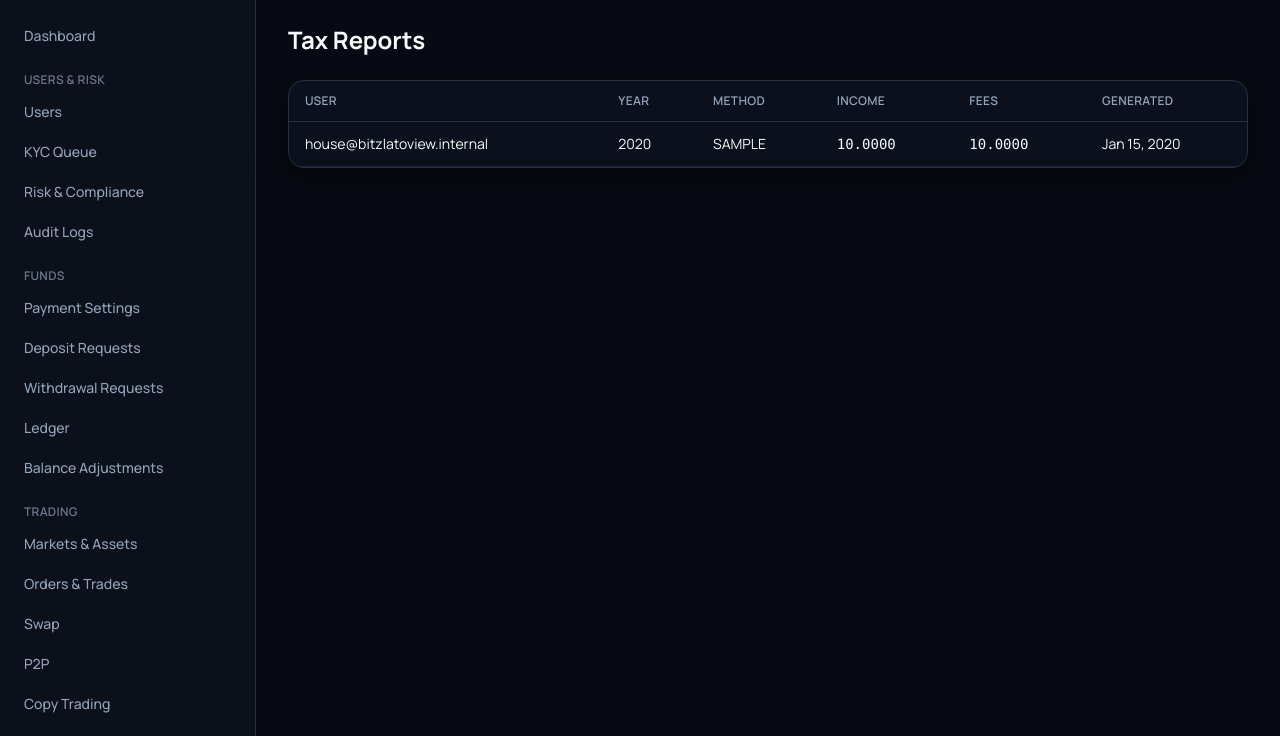
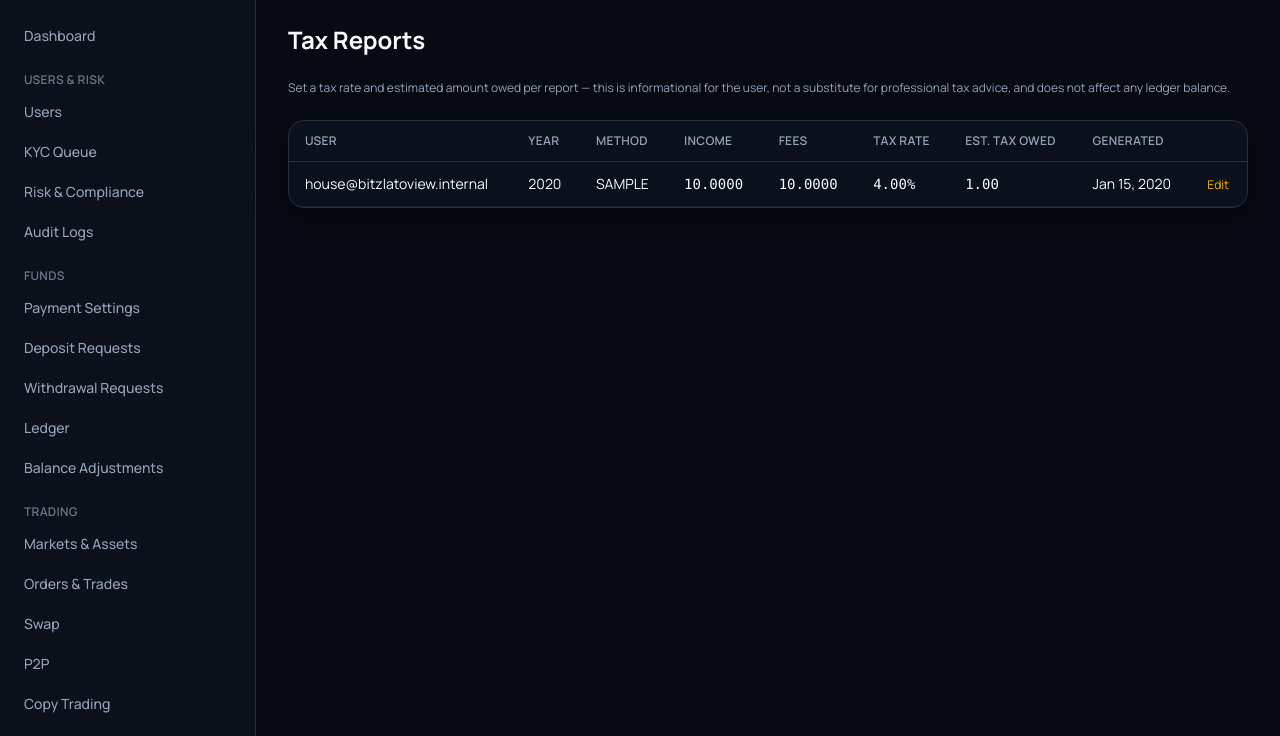
Before and after one commit to ecozeentech/Bitzlatoview, a Laravel app: page /admin/tax in a window 1280 px wide. Shown: the part 64-800 px from the top of the page. Run offline with Laravel 12, Linux system fonts and the light colour scheme; a user stored in the database is signed in; data comes from the database, SQL or seed files in the repository; tables that the repository leaves empty hold one stand-in row (values such as "Sample post"); grey boxes marked "Sample" are stand-in pictures; style sheets or scripts are compiled from the project's sources; some web fonts are replaced.

Commit message:
Admin can set tax rate and estimated amount owed per report
New tax_rate_pct, estimated_tax_owed, and admin_notes fields on
tax_reports, editable from /admin/tax. Shown to the user on their own
report (marked 'Pending admin review' until an admin sets them), and
included in the CSV export. This is informational only — it doesn't
touch any ledger balance, since actual tax liability requires human/
jurisdictional judgment the system can't determine on its own.

Co-authored-by: Ecozeen Tech <ecozeentech@users.noreply.github.com>

```diff
--- a/app/Http/Controllers/Admin/TaxController.php
+++ b/app/Http/Controllers/Admin/TaxController.php
@@ -3,7 +3,9 @@
 namespace App\Http\Controllers\Admin;
 
 use App\Http\Controllers\Controller;
+use App\Models\AuditLog;
 use App\Models\TaxReport;
+use Illuminate\Http\Request;
 
 class TaxController extends Controller
 {
@@ -13,4 +15,20 @@ class TaxController extends Controller
 
         return view('admin.tax.index', compact('reports'));
     }
+
+    public function update(Request $request, TaxReport $report)
+    {
+        $data = $request->validate([
+            'tax_rate_pct' => ['nullable', 'numeric', 'min:0', 'max:100'],
+            'estimated_tax_owed' => ['nullable', 'numeric', 'min:0'],
+            'admin_notes' => ['nullable', 'string', 'max:2000'],
+        ]);
+
+        $before = $report->only(array_keys($data));
+        $report->update($data);
+
+        AuditLog::record(auth()->user(), 'tax_report.updated', TaxReport::class, $report->id, $before, $data);
+
+        return back()->with('success', "Tax report for {$report->user->email} ({$report->year}) updated.");
+    }
 }
--- a/app/Http/Controllers/App/TaxController.php
+++ b/app/Http/Controllers/App/TaxController.php
@@ -80,8 +80,8 @@ class TaxController extends Controller
     {
         abort_unless($report->user_id === Auth::id(), 403);
 
-        $csv = "Year,Country,Cost Basis Method,Realized Gain,Unrealized Gain,Income,Fees Paid\n";
-        $csv .= "{$report->year},{$report->country},{$report->cost_basis_method},{$report->realized_gain},{$report->unrealized_gain},{$report->income_total},{$report->fees_paid}\n";
+        $csv = "Year,Country,Cost Basis Method,Realized Gain,Unrealized Gain,Income,Fees Paid,Tax Rate %,Estimated Tax Owed\n";
+        $csv .= "{$report->year},{$report->country},{$report->cost_basis_method},{$report->realized_gain},{$report->unrealized_gain},{$report->income_total},{$report->fees_paid},{$report->tax_rate_pct},{$report->estimated_tax_owed}\n";
 
         return response($csv, 200, [
             'Content-Type' => 'text/csv',
--- a/resources/views/admin/tax/index.blade.php
+++ b/resources/views/admin/tax/index.blade.php
@@ -1,11 +1,12 @@
 @extends('layouts.admin')
 
 @section('content')
-<div class="space-y-6">
+<div class="space-y-6" x-data="{ edit: null }">
     <h1 class="text-2xl font-bold">Tax Reports</h1>
+    <p class="text-xs text-text-muted">Set a tax rate and estimated amount owed per report — this is informational for the user, not a substitute for professional tax advice, and does not affect any ledger balance.</p>
     <div class="glass-card overflow-x-auto">
         <table class="data-table">
-            <thead><tr><th>User</th><th>Year</th><th>Method</th><th>Income</th><th>Fees</th><th>Generated</th></tr></thead>
+            <thead><tr><th>User</th><th>Year</th><th>Method</th><th>Income</th><th>Fees</th><th>Tax Rate</th><th>Est. Tax Owed</th><th>Generated</th><th></th></tr></thead>
             <tbody>
                 @forelse ($reports as $r)
                     <tr>
@@ -14,10 +15,33 @@
                         <td>{{ strtoupper($r->cost_basis_method) }}</td>
                         <td class="font-numeric">{{ number_format($r->income_total, 4) }}</td>
                         <td class="font-numeric">{{ number_format($r->fees_paid, 4) }}</td>
+                        <td class="font-numeric">{{ $r->tax_rate_pct !== null ? number_format($r->tax_rate_pct, 2).'%' : '—' }}</td>
+                        <td class="font-numeric">{{ $r->estimated_tax_owed !== null ? number_format($r->estimated_tax_owed, 2) : '—' }}</td>
                         <td class="text-text-muted">{{ $r->generated_at?->format('M d, Y') }}</td>
+                        <td><button type="button" @click="edit = edit === {{ $r->id }} ? null : {{ $r->id }}" class="text-xs text-brand hover:underline">Edit</button></td>
+                    </tr>
+                    <tr x-show="edit === {{ $r->id }}" x-cloak>
+                        <td colspan="9" class="bg-surface-2/40 p-4">
+                            <form method="POST" action="{{ route('admin.tax.update', $r) }}" class="grid gap-3 sm:grid-cols-3">
+                                @csrf @method('PATCH')
+                                <div>
+                                    <label class="label-field">Tax rate (%)</label>
+                                    <input type="number" step="0.01" name="tax_rate_pct" class="input-field" value="{{ $r->tax_rate_pct }}">
+                                </div>
+                                <div>
+                                    <label class="label-field">Estimated tax owed</label>
+                                    <input type="number" step="0.01" name="estimated_tax_owed" class="input-field" value="{{ $r->estimated_tax_owed }}">
+                                </div>
+                                <div class="sm:col-span-3">
+                                    <label class="label-field">Admin notes (internal, not shown to user)</label>
+                                    <textarea name="admin_notes" class="input-field" rows="2">{{ $r->admin_notes }}</textarea>
+                                </div>
+                                <button class="btn-brand text-sm sm:col-span-3 w-fit">Save</button>
+                            </form>
+                        </td>
                     </tr>
                 @empty
-                    <tr><td colspan="6" class="text-center text-text-muted">No reports generated yet.</td></tr>
+                    <tr><td colspan="9" class="text-center text-text-muted">No reports generated yet.</td></tr>
                 @endforelse
             </tbody>
         </table>
--- a/resources/views/app/tax/index.blade.php
+++ b/resources/views/app/tax/index.blade.php
@@ -37,7 +37,7 @@
         <h2 class="mb-3 font-semibold">Report History</h2>
         <div class="overflow-x-auto">
             <table class="data-table">
-            <thead><tr><th>Year</th><th>Method</th><th>Income</th><th>Fees</th><th>Generated</th><th></th></tr></thead>
+            <thead><tr><th>Year</th><th>Method</th><th>Income</th><th>Fees</th><th>Tax Rate</th><th>Est. Tax Owed</th><th>Generated</th><th></th></tr></thead>
             <tbody>
                 @forelse ($reports as $r)
                     <tr>
@@ -45,11 +45,13 @@
                         <td>{{ strtoupper($r->cost_basis_method) }}</td>
                         <td class="font-numeric">{{ number_format($r->income_total, 4) }}</td>
                         <td class="font-numeric">{{ number_format($r->fees_paid, 4) }}</td>
+                        <td class="font-numeric text-text-muted">{{ $r->tax_rate_pct !== null ? number_format($r->tax_rate_pct, 2).'%' : 'Pending admin review' }}</td>
+                        <td class="font-numeric text-text-muted">{{ $r->estimated_tax_owed !== null ? number_format($r->estimated_tax_owed, 2) : 'Pending admin review' }}</td>
                         <td class="text-text-muted">{{ $r->generated_at?->format('M d, Y') }}</td>
                         <td><a href="{{ route('app.tax.reports.export', $r) }}" class="text-xs text-brand hover:underline">Export CSV</a></td>
                     </tr>
                 @empty
-                    <tr><td colspan="6" class="text-center text-text-muted">No reports generated yet.</td></tr>
+                    <tr><td colspan="8" class="text-center text-text-muted">No reports generated yet.</td></tr>
                 @endforelse
             </tbody>
         </table>
```
Also changed, not shown: database/migrations/2024_01_01_000310_add_admin_tax_fields_to_tax_reports.php (added).
